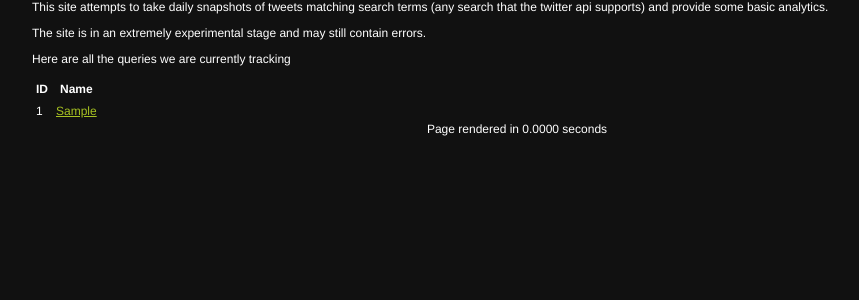
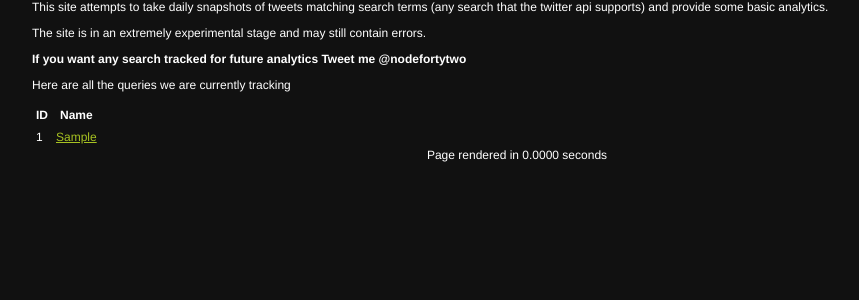
Before and after one commit to nodefortytwo/Tweet-Track, a CodeIgniter app: page / in a window 1280 px wide. Shown: the part 46-346 px from the top of the page, without its empty margins (123-982 px from the left). Run offline with CodeIgniter, Linux system fonts and the light colour scheme; tables that the repository leaves empty or names only in its code hold one stand-in row (values such as "Sample post").

Commit message:
added to welcome message

```diff
--- a/application/views/welcome_message.php
+++ b/application/views/welcome_message.php
@@ -1,4 +1,7 @@
 
 <p>This site attempts to take daily snapshots of tweets matching search terms (any search that the twitter api supports) and provide some basic analytics.</p>
 <p>The site is in an extremely experimental stage and may still contain errors.</p>
+
+<p><strong>If you want any search tracked for future analytics Tweet me @nodefortytwo</strong></p>
+
 <p>Here are all the queries we are currently tracking</p>
```
